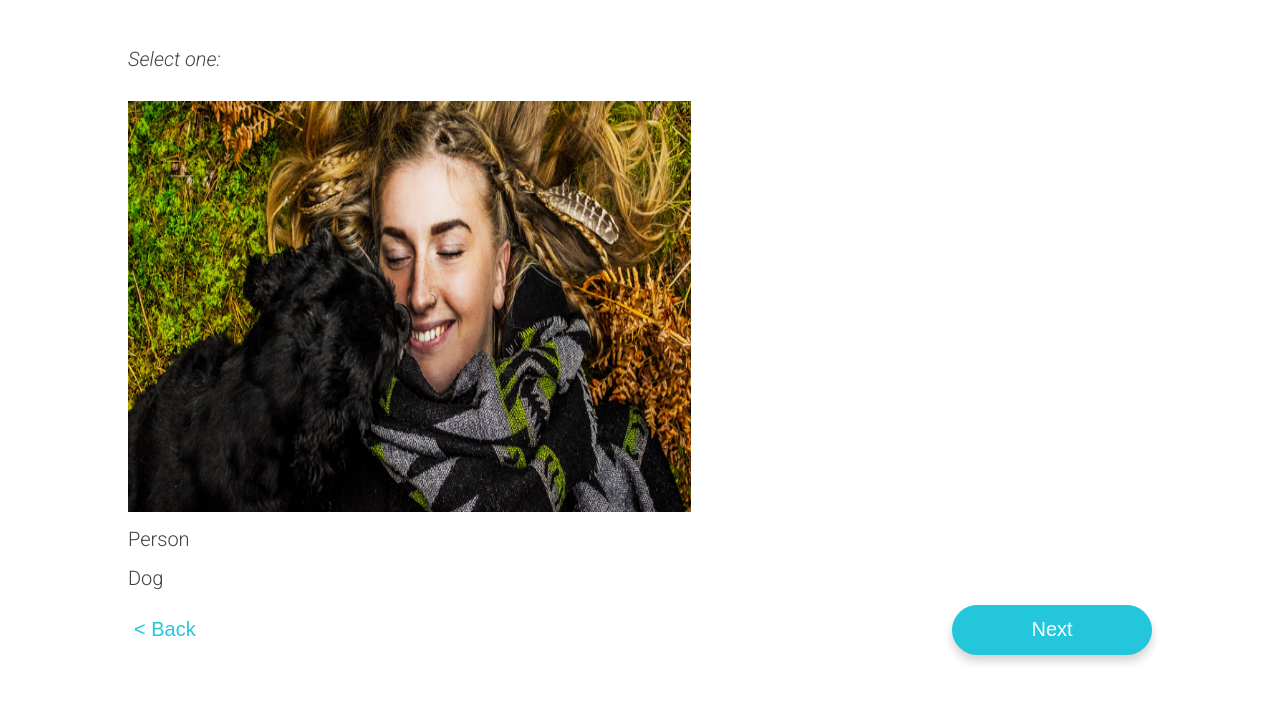
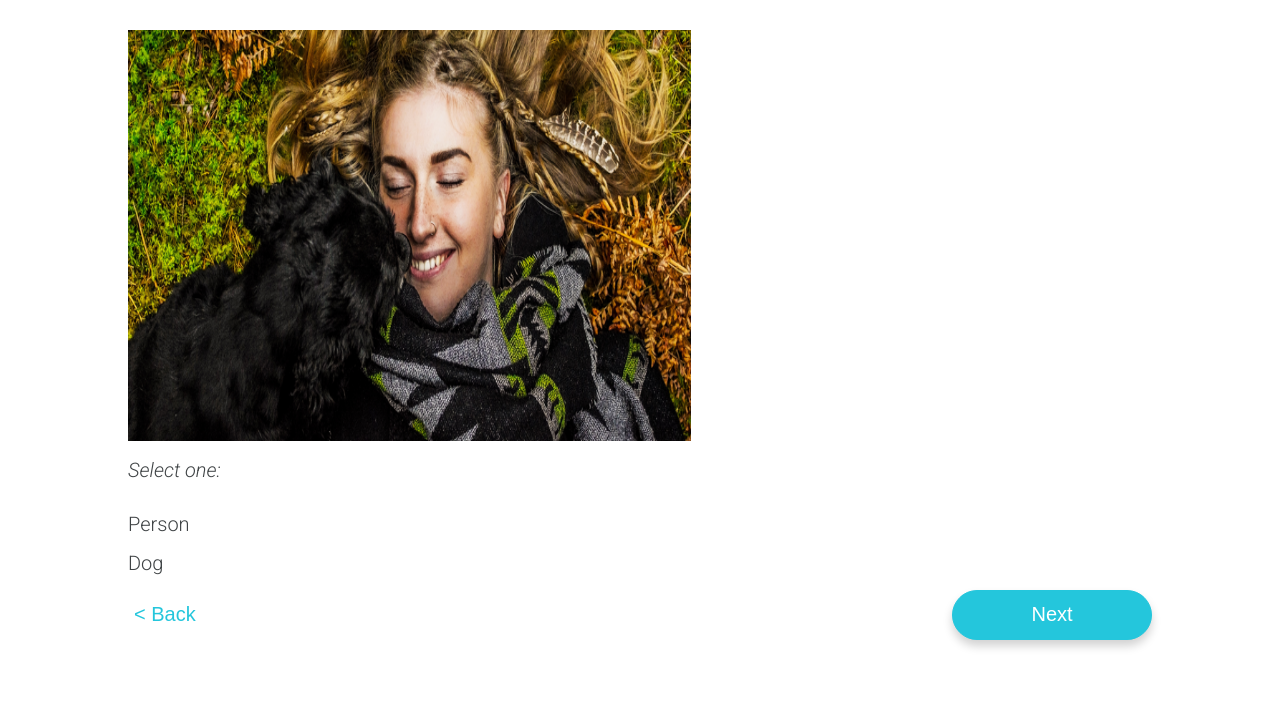
Before and after one commit to chrisfoster22/BFB-2, a React (Create React App) app: page / in a window 1280 px wide. Shown: the top 702 px of the page. Built offline with nearby package versions, Linux system fonts and the light colour scheme; what shopify-buy would draw is missing.

Commit message:
Fix message.

```diff
--- a/src/components/App.js
+++ b/src/components/App.js
@@ -98,7 +98,6 @@ class App extends Component {
         return (
             <div className="App">
                 <div style={styles.container}>
-                    <h2 style={styles.message}>{currentStep.message}</h2>
                     <div style={styles.selectorContainer}>
                         <header className="App-header" style={{backgroundSize: "100% 100%", backgroundImage: `url(${currentStep.backgroundImg})`, height: 371}}>
                         </header>
@@ -231,13 +230,6 @@ const styles = {
   container: {
     padding: "30px 10%"
   },
-  message: {
-    marginBottom: "30px",
-    color: "#3F4345",
-    fontSize: "20px",
-    fontWeight: "300",
-    fontStyle: "italic"
-    },
     selectorContainer: {
         width: "55%"
     }
--- a/src/components/Selector.js
+++ b/src/components/Selector.js
@@ -2,7 +2,6 @@ import React, { Component } from 'react';
 import Option from './Option';
 
 export default class Selector extends Component {
-
 
     render() {
         let options = this.props.options.map((option, i) => {
@@ -15,8 +14,21 @@ export default class Selector extends Component {
             )
         });
         return(
-            <div>{options}</div>
+            <div>
+                <h2 style={styles.message}>{this.props.step.message}</h2>
+                <div>{options}</div>
+            </div>
         )
     }
 
 }
+
+const styles = {
+    message: {
+        marginBottom: "30px",
+        color: "#3F4345",
+        fontSize: "20px",
+        fontWeight: "300",
+        fontStyle: "italic"
+    }
+}
```
